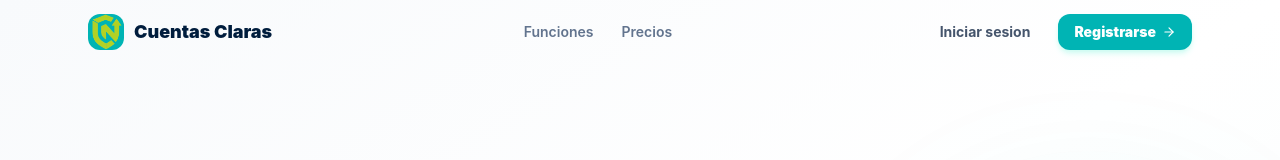
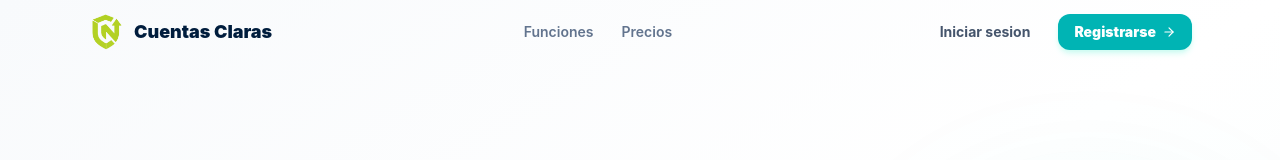
Before and after one commit to MiguelGM5/CuentasClaras_App, a Vue app in the folder frontend/: page / in a window 1280 px wide. Shown: the top 160 px of the page. Built offline with nearby package versions, Linux system fonts and the light colour scheme.

Commit message:
okfinal7

```diff
--- a/frontend/src/views/landing/landing.vue
+++ b/frontend/src/views/landing/landing.vue
@@ -108,7 +108,7 @@ const planesConfig = [
             <div class="max-w-6xl mx-auto px-6 h-16 flex items-center justify-between">
                 <!-- Logo -->
                 <div class="flex items-center gap-2.5">
-                    <div class="w-9 h-9 bg-[#00B4B4] rounded-xl flex items-center justify-center flex-shrink-0">
+                    <div class="w-9 h-9 rounded-xl flex items-center justify-center flex-shrink-0">
                     <img
                         src="../../assets/LogoRecortado.png"
                         alt="Icono Nivel Pro"
```
